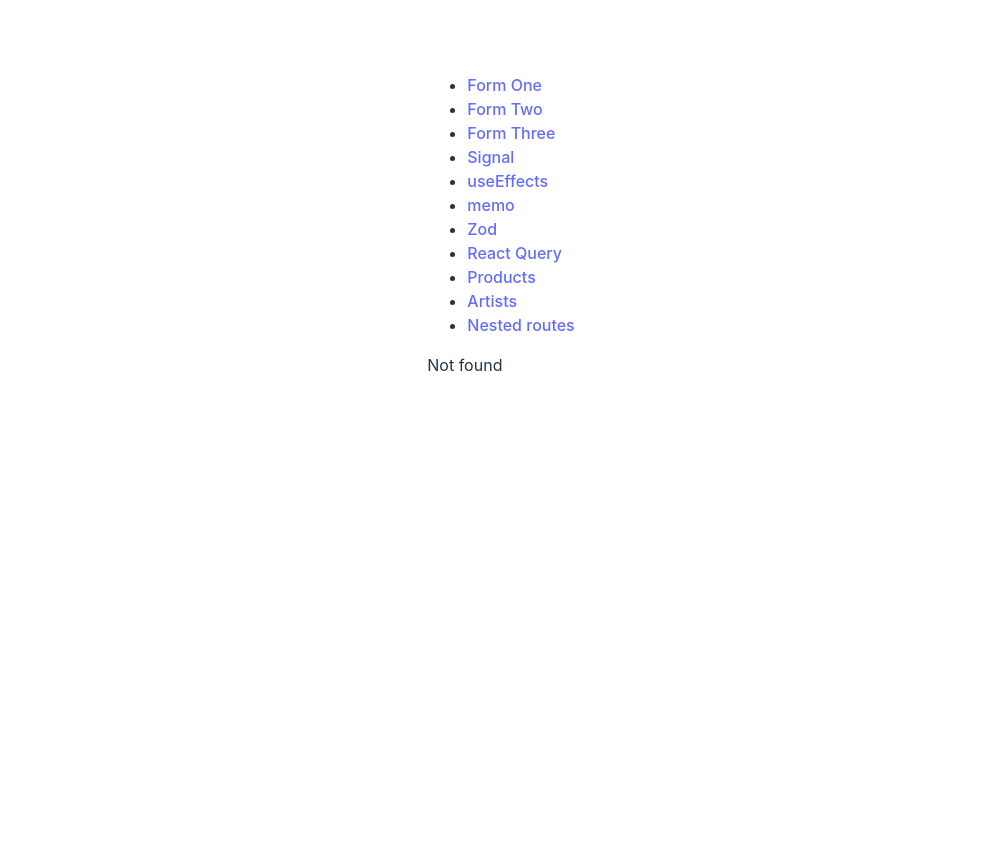
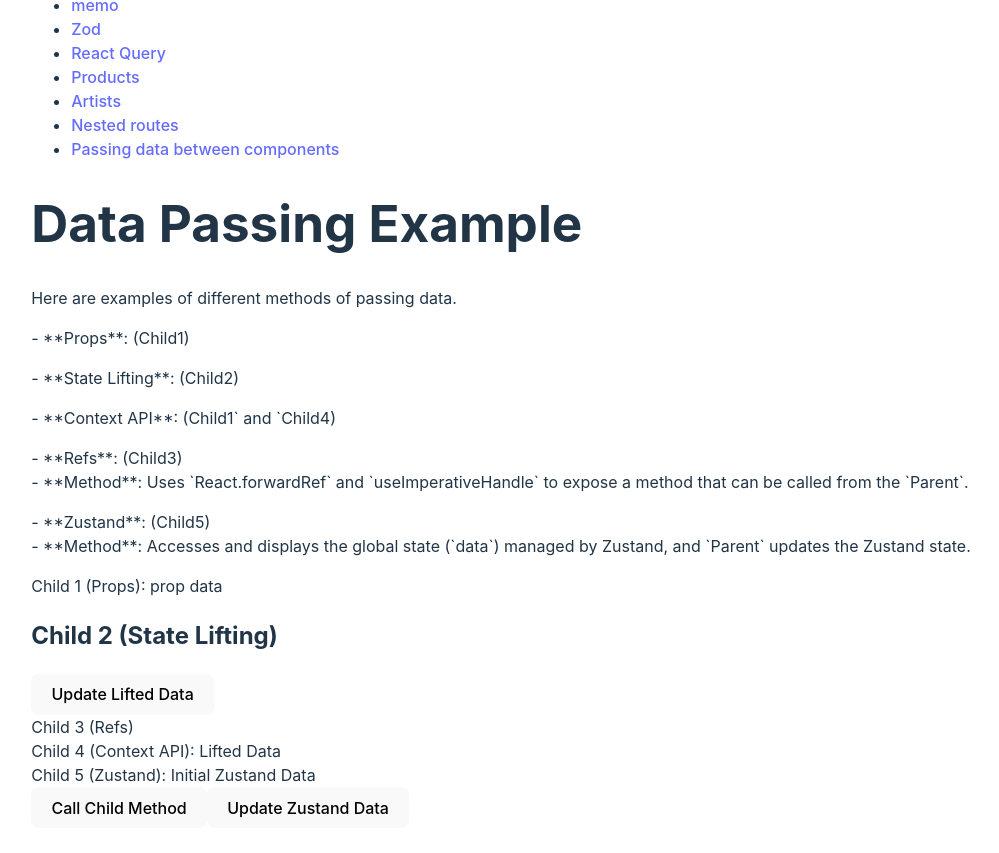
Before and after one commit to rickardd/react-sandbox, a React (Vite) app: page /passing-data in a window 1280 px wide. Before the commit this address had no page. Shown: the part 175-1028 px from the top of the page, without its empty margins (139-1138 px from the left). Before the commit the page ends 800 px from the top, so only its background shows below. Built offline with nearby package versions, Linux system fonts and the light colour scheme.

Commit message:
Passing data

```diff
--- a/src/App.tsx
+++ b/src/App.tsx
@@ -12,6 +12,7 @@ import ArtistList from "./pages/artists/components/ArtistList";
 import { SideEffects } from "./components/SideEffects";
 import { MyRoutes } from "./components/MyRoutes";
 import { MemoComponent } from "./components/MemoComponent";
+import { PassingData } from "./components/PassingData";
 
 const App = () => {
   return (
@@ -55,6 +56,9 @@ const App = () => {
           <li>
             <Link to="/nested-routes">Nested routes</Link>
           </li>
+          <li>
+            <Link to="/passing-data">Passing data between components</Link>
+          </li>
         </ul>
       </nav>
 
@@ -72,7 +76,8 @@ const App = () => {
           <Route path="" element={<SearchBar />} />
           <Route path="primary-artists" element={<ArtistList />} />
         </Route>
-        <Route path="nested-routes/*" element={<MyRoutes />} />
+        <Route path="/nested-routes/*" element={<MyRoutes />} />
+        <Route path="passing-data" element={<PassingData />} />
         <Route path="*" element={<p>Not found</p>} />
       </Routes>
     </>
--- /dev/null
+++ b/src/components/PassingData.tsx
@@ -0,0 +1,92 @@
+import React, { useState, useContext, createContext, useRef } from "react";
+import { create } from "zustand";
+
+// Zustand store
+const useStore = create((set) => ({
+  data: "Initial Zustand Data",
+  setData: (newData) => set({ data: newData }),
+}));
+
+// Context
+const MyContext = createContext("Default Context Value");
+
+// // Child 1: Using Props
+const Child1 = ({ myPropData }) => {
+  return <div>Child 1 (Props): {myPropData}</div>;
+};
+
+// Child 2: State Lifting
+const Child2 = ({ setLiftedData }) => {
+  return (
+    <div>
+      <h2>Child 2 (State Lifting)</h2>
+      <button onClick={() => setLiftedData("Updated Lifted Data")}>Update Lifted Data</button>
+    </div>
+  );
+};
+
+// Child 3: Using Refs
+const Child3 = React.forwardRef((props, ref) => {
+  const callChildMethod = () => {
+    alert("Child 3 Method Called!");
+  };
+  React.useImperativeHandle(ref, () => ({
+    callChildMethod,
+  }));
+  return <div>Child 3 (Refs)</div>;
+});
+
+// Child 4: Using Context API
+const Child4 = () => {
+  const contextData = useContext(MyContext);
+  return <div>Child 4 (Context API): {contextData}</div>;
+};
+
+// Child 5: Using Zustand
+const Child5 = () => {
+  const { data } = useStore();
+  return <div>Child 5 (Zustand): {data}</div>;
+};
+
+const Parent = () => {
+  const [liftedData, setLiftedData] = useState("Lifted Data");
+  const childRef = useRef();
+  const { data, setData } = useStore();
+
+  return (
+    <MyContext.Provider value={liftedData}>
+      <Child1 myPropData={"prop data"} />
+      <Child2 setLiftedData={setLiftedData} />
+      <Child3 ref={childRef} />
+      <Child4 />
+      <Child5 />
+      <button onClick={() => childRef.current.callChildMethod()}>Call Child Method</button>
+      <button onClick={() => setData("Updated Zustand Data")}>Update Zustand Data</button>
+    </MyContext.Provider>
+  );
+};
+
+export const PassingData = () => {
+  return (
+    <div>
+      <h1>Data Passing Example</h1>
+      <p>Here are examples of different methods of passing data.</p>
+      <p>
+        - **Props**: (Child1) <br />
+      </p>
+      <p>
+        - **State Lifting**: (Child2) <br />
+      </p>
+      <p>
+        - **Context API**: (Child1` and `Child4) <br />
+      </p>
+      <p>
+        - **Refs**: (Child3) <br /> - **Method**: Uses `React.forwardRef` and `useImperativeHandle` to expose a method that can be called from the `Parent`.
+      </p>
+      <p>
+        - **Zustand**: (Child5) <br /> - **Method**: Accesses and displays the global state (`data`) managed by Zustand, and `Parent` updates the Zustand state.
+      </p>
+      <Parent />
+    </div>
+  );
+};
```
Also changed, not shown: 1 other file (tests, documents, lock files or other folders).
